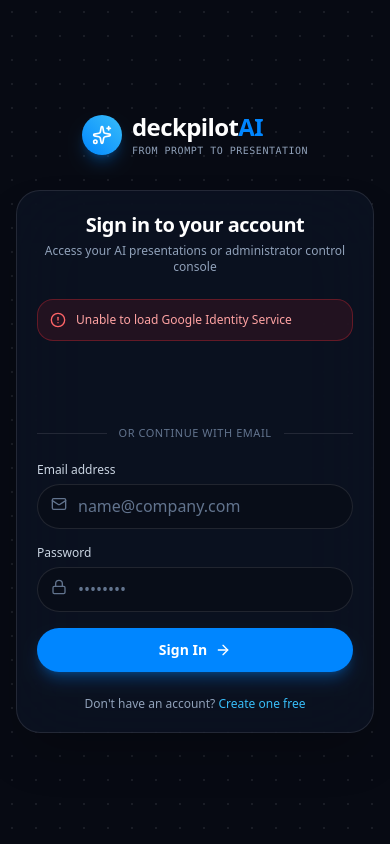
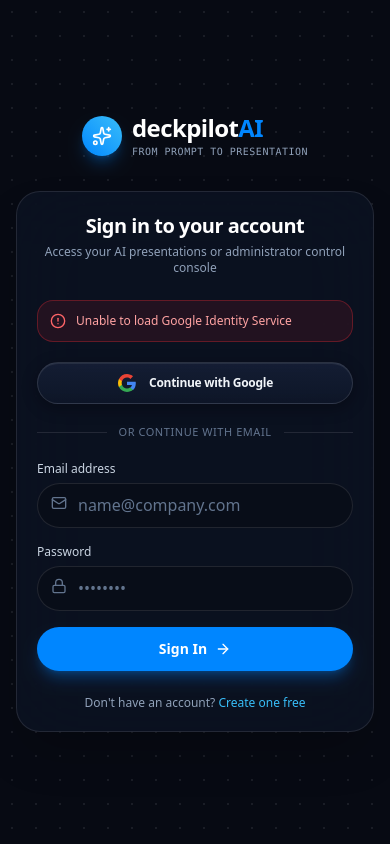
Before and after one commit to deckpilot-ai/Deckpilot-AI-Frontend, a Next.js app: page /login in a window 390 px wide. Built offline with nearby package versions, Linux system fonts and the light colour scheme; no server answers.

Commit message:
style: pro-grade responsive Google Sign-In button with OAuth2 token client integration

```diff
--- a/components/auth/google-sign-in-button.tsx
+++ b/components/auth/google-sign-in-button.tsx
@@ -10,6 +10,16 @@
   interface Window {
     google?: {
       accounts: {
+        oauth2: {
+          initTokenClient: (config: {
+            client_id: string;
+            scope: string;
+            callback: (response: { access_token?: string; error?: string }) => void;
+            error_callback?: (err: unknown) => void;
+          }) => {
+            requestAccessToken: (overrideConfig?: { prompt?: string }) => void;
+          };
+        };
         id: {
           initialize: (config: {
             client_id: string;
@@ -17,19 +27,6 @@
             auto_select?: boolean;
             cancel_on_tap_outside?: boolean;
           }) => void;
-          renderButton: (
-            element: HTMLElement,
-            options: {
-              type?: "standard" | "icon";
-              theme?: "outline" | "filled_blue" | "filled_black";
-              size?: "large" | "medium" | "small";
-              text?: "signin_with" | "signup_with" | "continue_with" | "signin";
-              shape?: "rectangular" | "pill" | "circle" | "square";
-              logo_alignment?: "left" | "center";
-              width?: number | string;
-              locale?: string;
-            }
-          ) => void;
           prompt: () => void;
         };
       };
@@ -56,11 +53,11 @@
     process.env.NEXT_PUBLIC_GOOGLE_CLIENT_ID || null
   );
   const [isConfigured, setIsConfigured] = useState<boolean>(true);
-  const [isLoadingScript, setIsLoadingScript] = useState<boolean>(true);
+  const [isScriptReady, setIsScriptReady] = useState<boolean>(false);
   const [isAuthenticating, setIsAuthenticating] = useState<boolean>(false);
-  const buttonContainerRef = useRef<HTMLDivElement>(null);
+  const tokenClientRef = useRef<any>(null);
 
-  // 1. Fetch provider configuration from backend if not already set via env
+  // 1. Fetch provider configuration from backend if not set via env
   useEffect(() => {
     let mounted = true;
 
@@ -78,14 +75,10 @@
           setIsConfigured(true);
         } else {
           setIsConfigured(false);
-          setIsLoadingScript(false);
         }
       })
       .catch(() => {
-        if (mounted) {
-          setIsConfigured(false);
-          setIsLoadingScript(false);
-        }
+        if (mounted) setIsConfigured(false);
       });
 
     return () => {
@@ -96,19 +89,25 @@
   // 2. Load Google Identity Services script
   useEffect(() => {
     if (!clientId) return;
-
     let mounted = true;
 
-    const initGoogleAuth = () => {
-      if (!window.google?.accounts?.id || !buttonContainerRef.current) return;
+    const setupClients = () => {
+      if (!window.google?.accounts?.oauth2) return;
 
       try {
-        window.google.accounts.id.initialize({
+        tokenClientRef.current = window.google.accounts.oauth2.initTokenClient({
           client_id: clientId,
-          callback: async (response: { credential: string }) => {
+          scope: "email profile openid",
+          callback: async (resp: { access_token?: string; error?: string }) => {
+            if (resp.error) {
+              onError?.(resp.error);
+              setIsAuthenticating(false);
+              return;
+            }
+            if (resp.access_token) {
               try {
                 setIsAuthenticating(true);
-              const user = await loginWithGoogle(response.credential);
+                const user = await loginWithGoogle(resp.access_token);
                 if (onSuccess) {
                   onSuccess(user);
                 } else {
@@ -125,102 +124,115 @@
               } finally {
                 if (mounted) setIsAuthenticating(false);
               }
+            }
+          },
+          error_callback: (err: unknown) => {
+            console.error("Google OAuth token error:", err);
+            if (mounted) setIsAuthenticating(false);
+          },
+        });
+
+        // Also initialize One Tap / ID Token client if available
+        if (window.google?.accounts?.id) {
+          window.google.accounts.id.initialize({
+            client_id: clientId,
+            callback: async (response: { credential: string }) => {
+              try {
+                setIsAuthenticating(true);
+                const user = await loginWithGoogle(response.credential);
+                if (onSuccess) {
+                  onSuccess(user);
+                } else {
+                  router.push(user.role === "admin" ? "/admin/providers" : "/workspace");
+                }
+              } catch (err: unknown) {
+                onError?.(err instanceof Error ? err.message : "Google authentication failed");
+              } finally {
+                if (mounted) setIsAuthenticating(false);
+              }
             },
             auto_select: false,
             cancel_on_tap_outside: true,
           });
+        }
 
-        // Clear any previous render
-        if (buttonContainerRef.current) {
-          buttonContainerRef.current.innerHTML = "";
-          window.google.accounts.id.renderButton(buttonContainerRef.current, {
-            type: "standard",
-            theme: "filled_black",
-            size: "large",
-            text: mode === "signup" ? "signup_with" : "continue_with",
-            shape: "pill",
-            logo_alignment: "left",
-            width: 360,
-          });
-        }
+        if (mounted) setIsScriptReady(true);
       } catch (err) {
-        console.error("Failed to initialize Google Sign-In:", err);
-      } finally {
-        if (mounted) setIsLoadingScript(false);
+        console.error("Failed to initialize Google clients:", err);
       }
     };
 
-    if (window.google?.accounts?.id) {
-      initGoogleAuth();
+    if (window.google?.accounts?.oauth2) {
+      setupClients();
       return;
     }
 
-    // Check if script element already exists
-    const existingScript = document.getElementById("google-gsi-client");
+    const scriptId = "google-gsi-client";
+    const existingScript = document.getElementById(scriptId);
     if (!existingScript) {
       const script = document.createElement("script");
-      script.id = "google-gsi-client";
+      script.id = scriptId;
       script.src = "https://accounts.google.com/gsi/client";
       script.async = true;
       script.defer = true;
       script.onload = () => {
-        if (mounted) initGoogleAuth();
+        if (mounted) setupClients();
       };
       script.onerror = () => {
-        if (mounted) {
-          setIsLoadingScript(false);
-          onError?.("Unable to load Google Identity Service");
-        }
+        if (mounted) onError?.("Unable to load Google Identity Service");
       };
       document.body.appendChild(script);
     } else {
-      existingScript.addEventListener("load", initGoogleAuth);
+      existingScript.addEventListener("load", setupClients);
     }
 
     return () => {
       mounted = false;
     };
-  }, [clientId, mode, loginWithGoogle, onSuccess, onError, router]);
+  }, [clientId, loginWithGoogle, onSuccess, onError, router]);
 
-  const handleCustomClick = () => {
+  const handleClick = () => {
     if (isAuthenticating) return;
+
     if (!isConfigured || !clientId) {
       onError?.(
         "Google Sign-In is not configured yet. Set GOOGLE_CLIENT_ID in your environment."
       );
       return;
     }
-    if (window.google?.accounts?.id) {
+
+    if (tokenClientRef.current) {
+      tokenClientRef.current.requestAccessToken({ prompt: "" });
+    } else if (window.google?.accounts?.id) {
       window.google.accounts.id.prompt();
+    } else {
+      onError?.("Google authentication service is initializing. Please try again in a moment.");
     }
   };
 
+  const buttonLabel = mode === "signup" ? "Sign up with Google" : "Continue with Google";
+
   return (
-    <div className={`w-full flex flex-col items-center ${className}`}>
-      {/* Container where Google's official GIS button will mount */}
-      <div
-        ref={buttonContainerRef}
-        className="w-full flex justify-center [&>div]:!w-full [&>div]:!max-w-full [&_iframe]:!mx-auto"
-        style={{ minHeight: "44px" }}
-      />
-
-      {/* Fallback button shown during loading or if Google GIS is unconfigured or blocked */}
-      {(!clientId || isLoadingScript || isAuthenticating) && (
+    <div className={`w-full ${className}`}>
       <button
         type="button"
-          onClick={handleCustomClick}
+        onClick={handleClick}
         disabled={isAuthenticating}
-          className="w-full flex items-center justify-center gap-3 rounded-full border border-white/15 bg-white/5 py-2.5 px-4 text-sm font-medium text-slate-200 shadow-sm backdrop-blur-md hover:bg-white/10 hover:border-white/25 active:scale-[0.99] transition-all cursor-pointer disabled:opacity-50"
+        aria-label={buttonLabel}
+        className="group relative flex w-full items-center justify-center gap-3 rounded-full border border-white/12 bg-gradient-to-b from-[#161f36]/90 to-[#0e1628]/95 px-4 py-2.5 sm:py-3 text-sm font-medium text-slate-100 shadow-[inset_0_1px_0_0_rgba(255,255,255,0.08),0_4px_16px_rgba(0,0,0,0.3)] backdrop-blur-xl transition-all duration-200 hover:border-[#0086FF]/50 hover:from-[#1b2642] hover:to-[#121c33] hover:text-white hover:shadow-[0_0_20px_rgba(0,134,255,0.15)] active:scale-[0.985] disabled:cursor-not-allowed disabled:opacity-60 cursor-pointer"
       >
         {isAuthenticating ? (
           <>
             <Loader2 className="h-4 w-4 animate-spin text-[#0086FF]" />
-              <span>Authenticating with Google...</span>
+            <span className="truncate text-xs sm:text-sm font-medium text-slate-300">
+              Connecting with Google...
+            </span>
           </>
         ) : (
           <>
-              {/* Google multicolor SVG logo */}
-              <svg className="h-4 w-4 shrink-0" viewBox="0 0 24 24">
+            {/* Crisp Google multicolor SVG brand icon */}
+            <div className="flex h-5 w-5 shrink-0 items-center justify-center rounded-full transition-transform duration-200 group-hover:scale-105">
+              <svg className="h-[18px] w-[18px]" viewBox="0 0 24 24">
                 <path
                   fill="#4285F4"
                   d="M23.745 12.27c0-.7-.06-1.4-.19-2.07H12v4.51h6.6c-.29 1.52-1.14 2.8-2.4 3.66v3.05h3.88c2.27-2.09 3.665-5.17 3.665-9.15z"
@@ -238,13 +250,13 @@
                   d="M12 4.75c1.77 0 3.35.61 4.6 1.8l3.42-3.42C17.95 1.19 15.24 0 12 0 7.33 0 3.26 2.64 1.25 6.58l4.03 3.15c.95-2.83 3.6-4.98 6.72-4.98z"
                 />
               </svg>
-              <span>
-                {mode === "signup" ? "Sign up with Google" : "Continue with Google"}
+            </div>
+            <span className="truncate text-xs sm:text-sm font-semibold tracking-tight">
+              {buttonLabel}
             </span>
           </>
         )}
       </button>
-      )}
     </div>
   );
 }
```
Lines whose indentation alone changed are shown as unchanged.
